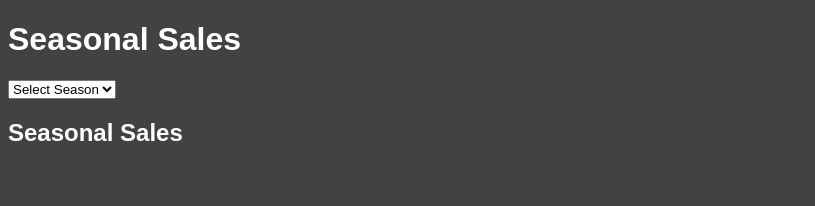
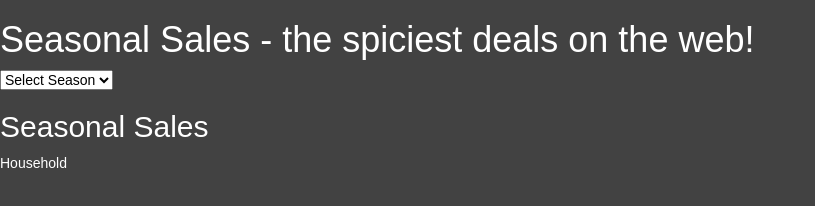
Before and after one commit to mitchellblom/seasonalSales, a plain HTML site: page index.html in a window 1280 px wide. Shown: the whole page, without its empty margins (0-815 px from the left). Drawn offline with nearby package versions, Linux system fonts and the light colour scheme.

Commit message:
one category printing to dom

```diff
--- a/index.html
+++ b/index.html
@@ -3,11 +3,12 @@
 <head>
 	<meta charset="UTF-8">
 	<title>Document</title>
+	<link rel="stylesheet" href="https://maxcdn.bootstrapcdn.com/bootstrap/3.3.7/css/bootstrap.min.css" integrity="sha384-BVYiiSIFeK1dGmJRAkycuHAHRg32OmUcww7on3RYdg4Va+PmSTsz/K68vbdEjh4u" crossorigin="anonymous">
 	<link rel="stylesheet" type="text/css" href="main.css">
 </head>
 <body>
 
-	<h1>Seasonal Sales</h1>
+	<h1>Seasonal Sales - the spiciest deals on the web!</h1>
 
 	<select>
 		<option>Select Season</option>
@@ -19,8 +20,11 @@
 
 	<h2>Seasonal Sales</h2>
 
-		<div id="products"></div>
+		<div id="output"></div>
 
+
+	<script src="https://code.jquery.com/jquery-3.1.1.min.js" integrity="sha256-hVVnYaiADRTO2PzUGmuLJr8BLUSjGIZsDYGmIJLv2b8=" crossorigin="anonymous"></script>
+	<script src="https://maxcdn.bootstrapcdn.com/bootstrap/3.3.7/js/bootstrap.min.js" integrity="sha384-Tc5IQib027qvyjSMfHjOMaLkfuWVxZxUPnCJA7l2mCWNIpG9mGCD8wGNIcPD7Txa" crossorigin="anonymous"></script>
 	<script type="text/javascript" src="scripts.js"></script>
 </body>
 </html>
--- a/main.css
+++ b/main.css
@@ -3,3 +3,7 @@ body {
 	background-color: #424242;
 	color: white;
 }
+
+select {
+	color: black;
+}
--- a/scripts.js
+++ b/scripts.js
@@ -1 +1,36 @@
-// console.log("scripts work");
+/////////////// REFERENCES /////////////////////
+
+var output = document.getElementById("output");
+var myRequest = new XMLHttpRequest();
+
+
+
+////////////// EXECUTIONS //////////////////////
+
+function categoriesDom(xhrData) { //xhrData comes from makeDom(data) in the executeCategories function
+    var catString = "";
+    var categories = "";
+
+    for (var i = 0; i < xhrData.categories.length; i++) {
+        console.log("dept loop works");
+        categories = xhrData.categories[i];
+    }
+        catString += `<div>${categories.name}</div>`;
+		output.innerHTML = catString;
+}
+
+function executeCategories() {
+    var data = JSON.parse(this.responseText);
+    categoriesDom(data);
+}
+
+function executeFailure() {
+    output.innerHTML = "Looks like the store site is down. Please check back later.";
+}
+
+///////////// REQUESTS /////////////////////////
+
+myRequest.addEventListener("load", executeCategories);
+myRequest.addEventListener("error", executeFailure);
+myRequest.open("GET", "categories.json");
+myRequest.send();
```
